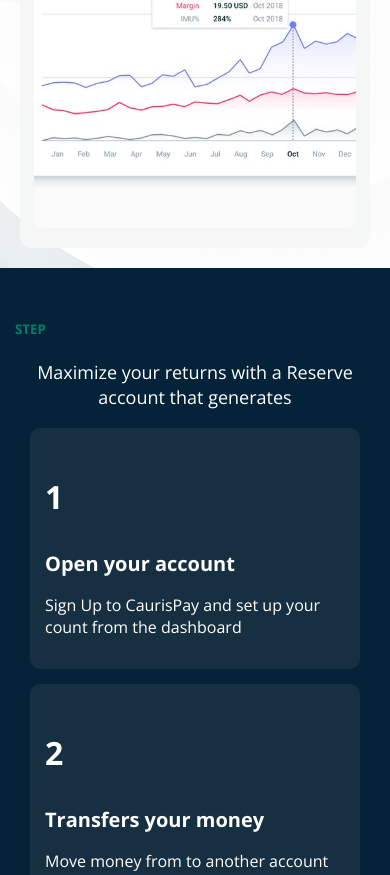
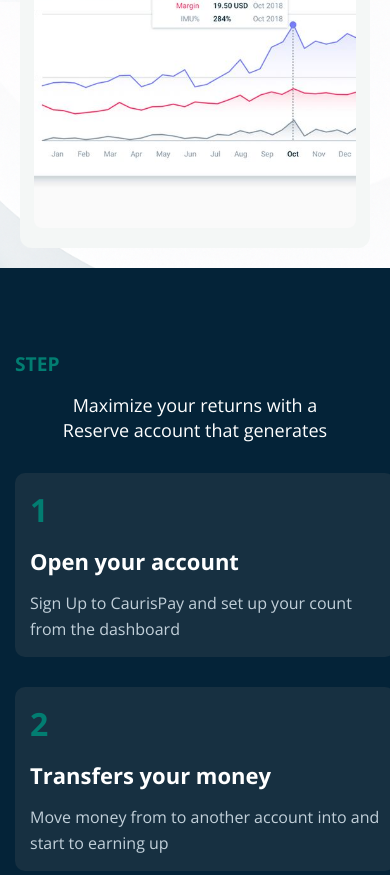
Before and after one commit to hippolite-oss/CaurisPayGray, a React (Vite) app: page / in a window 390 px wide. Shown: the part 2530-3405 px from the top of the page. Built offline with nearby package versions, Linux system fonts and the light colour scheme.

Commit message:
Alignement des éléments (h5, p, .div-item) et amélioration de la mise en page

```diff
--- a/src/Pages/Inscription.tsx
+++ b/src/Pages/Inscription.tsx
@@ -7,7 +7,7 @@ const Inscription = () => {
   return (
     <div className="container-form">
       <h1>Cauris Pay</h1>
-      <p>Inscrivez-vous des maintenant et profitez de nos servivices.</p>
+      <p>Inscrivez-vous des maintenant et profitez de nos se rvivices.</p>
 
       <form>
         <input type="text" name="nom" placeholder="Nom" required />
--- a/src/components/Content/Content4/Content4.css
+++ b/src/components/Content/Content4/Content4.css
@@ -1,62 +1,116 @@
-.section{
+.section {
       background: #042338;
       color: white;
-  padding: 70px;
+      padding: 70px 5%;
     }
 
-h5{
+    h5 {
+
+  color: #027d71;
+  font-size: 1.2rem;
+  margin-bottom: 1rem;
+  max-width: 1200px;
+  margin-left: auto;
+  margin-right: auto;
+  text-align: left;
+    }
+
+    .div {
+      display: flex;
+      flex-wrap: wrap;
+      justify-content: space-between;
+      gap: 25px;
+      max-width: 1200px;
+      margin: 0 auto;
+    }
+
+    .div-item {
+      flex: 1;
+      min-width: 300px;
+      padding: 30px;
+      background-color: #173041;
+      border-radius: 10px;
+      margin-bottom: 20px;
+      transition: transform 0.3s ease, box-shadow 0.3s ease;
+    }
+
+    .div-item:hover {
+      transform: translateY(-5px);
+      box-shadow: 0 10px 20px rgba(0, 0, 0, 0.2);
+    }
+
+    .div h1 {
+      font-size: 48px;
+      margin: 0 0 15px 0;
       color: #027d71;
     }
 
-.div{
-  display: flex;
-  flex-wrap: wrap;
-  justify-content: center;
+    .div-item h2 {
+      font-size: 22px;
+      margin: 0 0 15px 0;
+      color: #ffffff;
     }
 
-.div-item{
-  width: 350px;
-  padding: 20px;
-  background-color: #173041;
-  border-radius: 10px;
-  margin-bottom: 20px;
+    .div-item p {
+      font-size: 16px;
+      line-height: 1.6;
+      color: #c2d0da;
+      margin: 0;
     }
 
-.div h1{
-  font-size: 40px;
+    .p {
+     font-size: 30px;
+  max-width: 1200px;
+  margin: 0 auto 50px auto;
+  line-height: 1.4;
+  text-align: left;
     }
 
-.p{
-  font-size: 30px;
-  text-align: center;
+    /* Version tablette */
+    @media (max-width: 1024px) {
+      .div {
+        gap: 20px;
+      }
+
+      .div-item {
+        min-width: 250px;
+        padding: 25px;
+      }
+
+      .p {
+        font-size: 26px;
+        padding: 0 20px;
+      }
     }
 
     /* Version mobile */
     @media (max-width: 768px) {
       .section {
-    padding: 30px 15px;
+        padding: 50px 15px;
       }
 
       .div {
         flex-direction: column;
         align-items: center;
+        gap: 15px;
       }
 
       .div-item {
         width: 100%;
-    max-width: 300px;
-    margin-left: 0;
+        max-width: 350px;
         margin-bottom: 15px;
+        padding: 20px;
       }
 
       .p {
         font-size: 22px;
         line-height: 1.4;
         text-align: center;
+        margin-bottom: 30px;
       }
 
-  h2 {
-    font-size: 20px;
+      .div h1 {
+        font-size: 40px;
       }
     }
 
--- a/src/components/Content/Content4/Content4.tsx
+++ b/src/components/Content/Content4/Content4.tsx
@@ -5,7 +5,7 @@ const Content4 = () => {
     <section className="section">
       <h5>STEP</h5>
       <p className="p">
-        Maximize your returns with a Reserve account that generates
+        Maximize your returns with a <br /> Reserve account that generates
       </p>
       <div className="div">
         <div className="div-item">
```
Also changed, not shown: src/Pages/Connexion.tsx (line endings or trailing spaces). Lines whose indentation alone changed are shown as unchanged.
